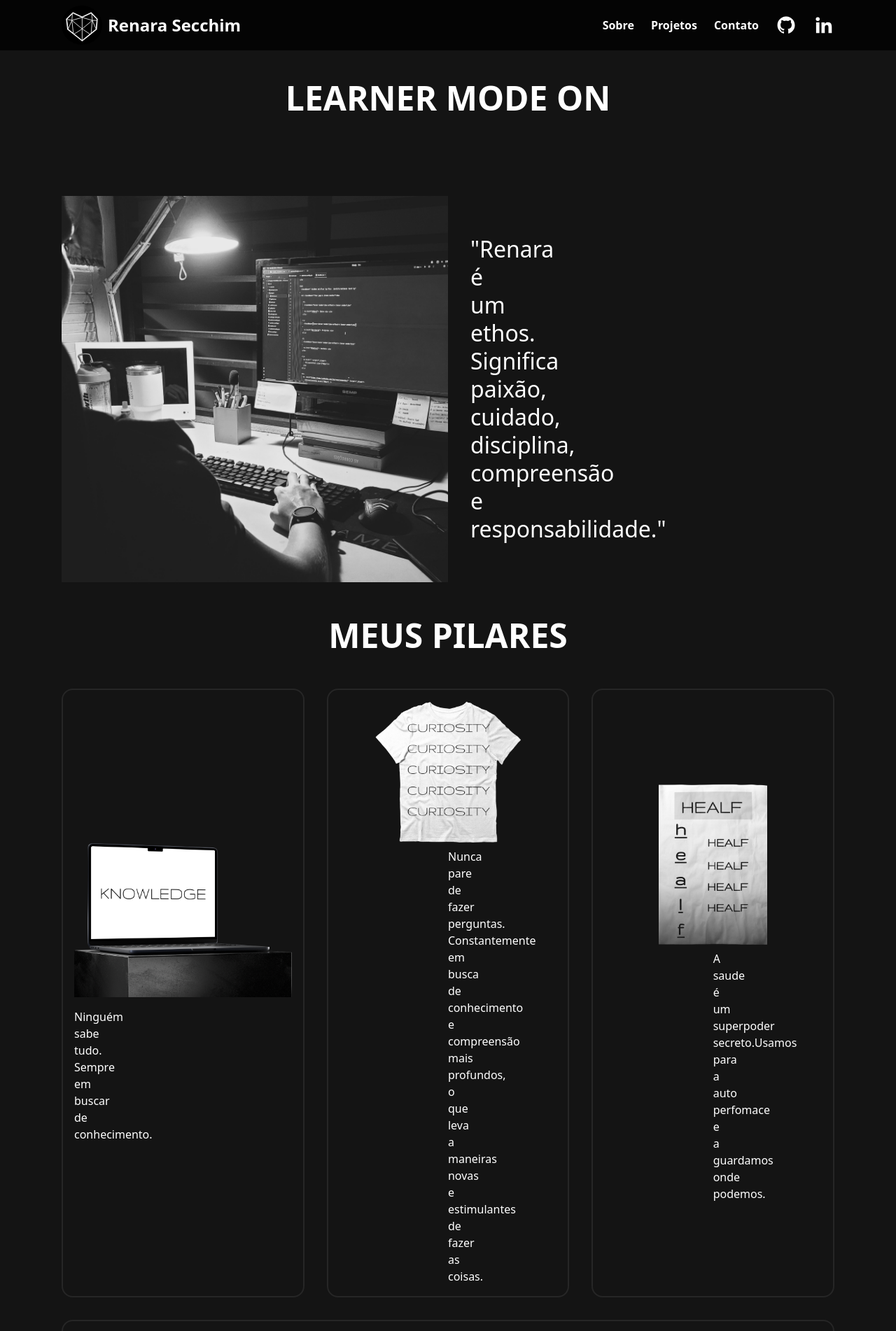
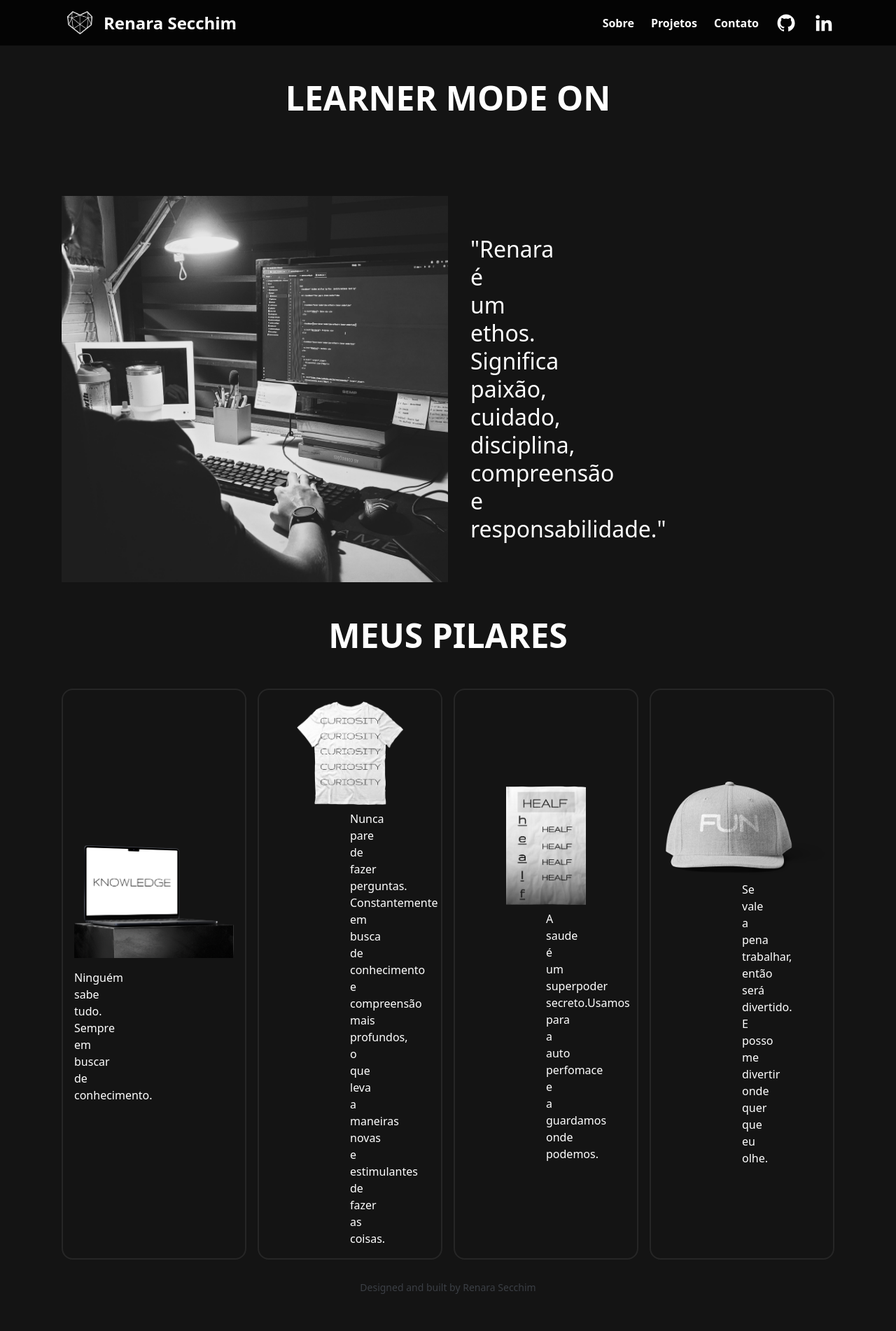
Before and after one commit to Ar3secchim/Project-Portifolio-web, a React (Vite) app: page /about in a window 1280 px wide. Shown: the top 1902 px of the page at 70% size. After the commit the page ends 1864 px from the top, so only its background shows below. Built offline with nearby package versions, Linux system fonts and the light colour scheme.

Commit message:
design: update design page about

```diff
--- a/index.html
+++ b/index.html
@@ -7,7 +7,7 @@
     <link rel="preconnect" href="https://fonts.gstatic.com" crossorigin>
     <link href="https://fonts.googleapis.com/css2?family=Inter:wght@300;600;800&display=swap" rel="stylesheet">
 
-    <link  rel="shortcut icon" href="/src/assets//imgs/logo2.png" />
+    <link  rel="shortcut icon" href="/src/assets/imgs/logo2.png" />
 
     <title>Renara Secchim</title>
   </head>
--- a/src/components/NavBar.jsx
+++ b/src/components/NavBar.jsx
@@ -2,7 +2,7 @@ import { useState } from 'react'
 
 import { BiLogoLinkedin, BiLogoGithub } from 'react-icons/bi';
 import { ReactComponent as CloseBar } from '../assets/icons/closeBar.svg'
-import { ReactComponent as Logo } from '../assets/icons/logo_swg.svg'
+import logo  from '../assets/imgs/logo2.png'
 
 import { Link } from 'react-router-dom';
 import Container from './Container';
@@ -20,7 +20,7 @@ export function NavBar() {
         <a href="/">
           <h1 className="lg:hidden font-regular text-2xl hover:underline-offset-4 hover:underline sm:flex">RS</h1>
           <span className='lg:flex hidden gap-2 items-center'>
-            <Logo className="h-14" />
+            <img className="w-9 m-2" src={logo} />
             <h1 className="font-regular text-xl hover:underline-offset-4 hover:underline ">Renara Secchim</h1>
           </span>
         </a>
--- a/src/pages/About.jsx
+++ b/src/pages/About.jsx
@@ -10,7 +10,7 @@ import { ContainerRoot } from "../components/ContainerRoot";
 
 export function About(){
   return(
-    <Container ClassName="text-center h-full">
+    <Container ClassName="text-center h-full flex-col">
       <ContainerRoot  ClassName="flex-col ">
       <section>
         <TitleSection ClassName="text-xl lg:text-3xl py-24" title="Learner mode on"/>
@@ -24,37 +24,40 @@ export function About(){
         </div>
 
       </section>
+    </ContainerRoot>
 
-      <section>
+    <ContainerRoot ClassName="flex flex-col" >
          <TitleSection ClassName="lg:text-3xl my-8" title="Meus pilares"/>
 
-         <div className="flex flex-col lg:grid lg:grid-cols-3 gap-8">
-          <div className="flex flex-col justify-center gap-4 text-center p-4 rounded-2xl border-gray-300 border-2 transition hover:scale-110">
+         <div className="flex flex-col lg:flex-row lg:gap-4 gap-12">
+          <div className="w-11/12 flex flex-col justify-center gap-4 text-center p-4 rounded-2xl border-gray-300 border-2 transition hover:scale-110">
             <img className="" src={knonwledge} />
             <p>Ninguém sabe tudo. Sempre em buscar de conhecimento.</p>
           </div>
 
-          <div className="flex flex-col justify-center items-center gap-2 text-center p-4 rounded-2xl border-gray-300 border-2 transition hover:scale-110" >
+          <div className="w-11/12 flex flex-col justify-center items-center gap-2 text-center p-4 rounded-2xl border-gray-300 border-2 transition hover:scale-110" >
             <img className="w-2/3" src={curiosity} />
             <p>Nunca pare de fazer perguntas. Constantemente em busca de conhecimento e compreensão mais profundos, o que leva a maneiras novas e estimulantes de fazer as coisas.</p>
           </div>
 
-          <div className="flex flex-col justify-center items-center gap-2 text-center p-4 rounded-2xl border-gray-300 border-2 transition  hover:scale-110" >
+          <div className="w-11/12 flex flex-col justify-center items-center gap-2 text-center p-4 rounded-2xl border-gray-300 border-2 transition  hover:scale-110" >
             <img className="w-1/2" src={healf} />
             <p>A saude é um superpoder secreto.Usamos para a auto perfomace e a guardamos onde podemos.</p>
           </div>
 
-          <div className="flex flex-col gap-2 justify-center items-center text-center col-span-3 p-4 rounded-2xl border-gray-300 border-2 transition  hover:scale-110">
-            <img className="w-1/2 ml-12 " src={fun} />
+          <div className="w-11/12 flex flex-col gap-2 justify-center items-center text-center col-span-3 p-4 rounded-2xl border-gray-300 border-2 transition  hover:scale-110">
+            <img className="ml-2 " src={fun} />
             <p >Se vale a pena trabalhar, então será divertido. E posso me divertir onde quer que eu olhe.</p>
           </div>
          </div>
-      </section>
+
+    </ContainerRoot>
+
 
       {/* <section>
          <TitleSection ClassName="text-3xl mt-14" title="Minha história"/>
       </section>   */}
-      </ContainerRoot>
+
     </Container>
   )
 }
```
